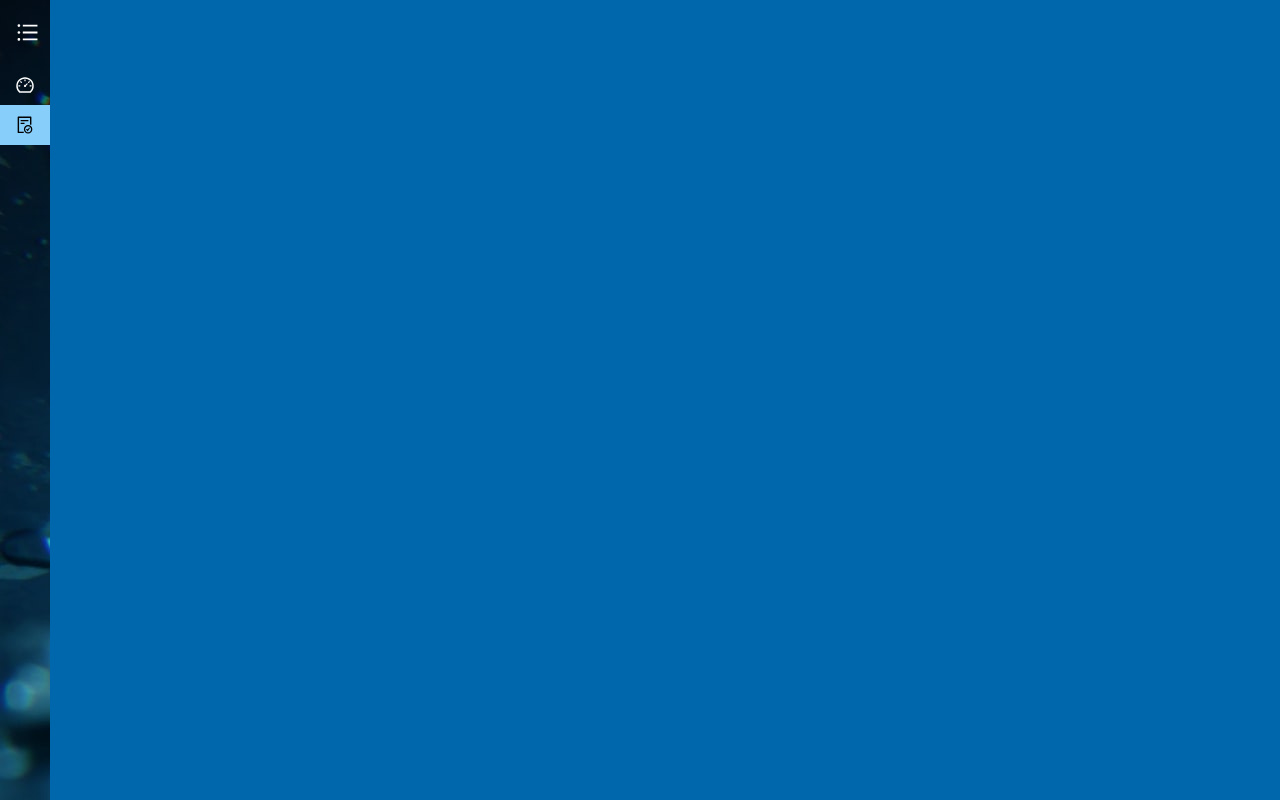
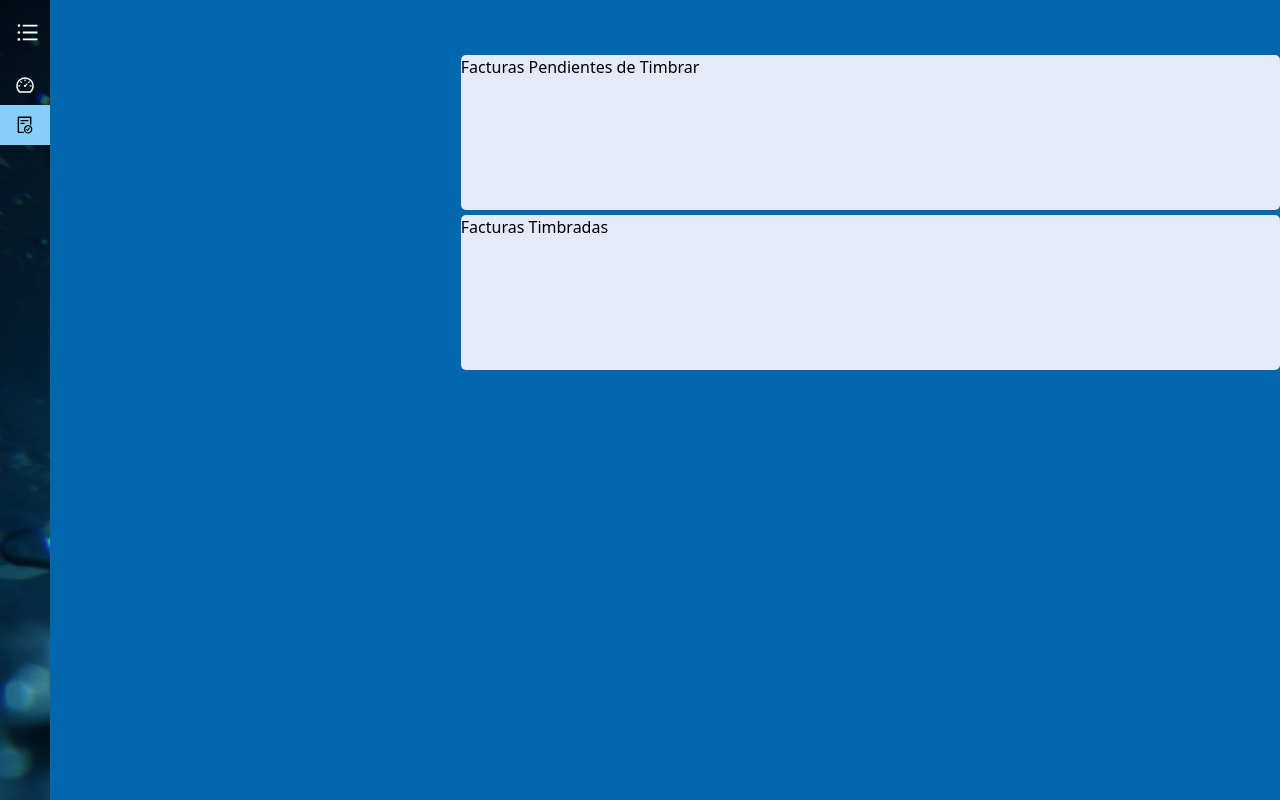
Before and after one commit to VABAJA/ERP, a React (Vite) app in the folder ERP-REPURA/: page /facturacion in a window 1280 px wide. Built offline with nearby package versions, Linux system fonts and the light colour scheme.

Commit message:
Se Crea pagina Facturacion

```diff
--- a/ERP-REPURA/src/App.css
+++ b/ERP-REPURA/src/App.css
@@ -352,7 +352,40 @@ h4 {
     justify-content: space-evenly;
     align-items: center;
 }
-.icons{
+
+.icons {
     width: 100px;
     height: 100px;
 }
+
+/*
+██████  ███████ ███    ██ ██████  ██ ███████ ███    ██ ████████ ███████ ███████
+██   ██ ██      ████   ██ ██   ██ ██ ██      ████   ██    ██    ██      ██
+██████  █████   ██ ██  ██ ██   ██ ██ █████   ██ ██  ██    ██    █████   ███████
+██      ██      ██  ██ ██ ██   ██ ██ ██      ██  ██ ██    ██    ██           ██
+██      ███████ ██   ████ ██████  ██ ███████ ██   ████    ██    ███████ ███████ */
+
+.containerPendientes{
+    display: flex;
+    flex-direction: column;
+    align-items: flex-end;
+    width: 100%;
+    height: 40vh;
+}
+
+.Pendientes {
+    margin-top: 5px;
+    width: 80%;
+    height: 100%;
+    border-radius: 5px;
+    background-color: var(--background-form);
+}
+
+.Timbradas {
+    margin-top: 5px;
+    width: 80%;
+    height: 100%;
+    border-radius: 5px;
+    background-color: var(--background-form);
+
+}
--- a/ERP-REPURA/src/components/Pendientes.jsx
+++ b/ERP-REPURA/src/components/Pendientes.jsx
@@ -1,9 +1,16 @@
-import React from 'react'
 
 const Pendientes = () => {
   return (
     <>
-    <h1>Facturas Pendientes</h1>
+      <div className="containerPendientes">
+
+        <div className="Pendientes">
+          <h1>Facturas Pendientes de Timbrar</h1>
+        </div>
+        <div className="Timbradas">
+          Facturas Timbradas
+        </div>
+      </div>
     </>
   )
 }
--- a/ERP-REPURA/src/components/PorTimbrar.jsx
+++ b/ERP-REPURA/src/components/PorTimbrar.jsx
@@ -3,7 +3,7 @@ import { Link } from 'react-router-dom'
 const porTimbrar = () => {
     return (
         <>
-            <Link link to='/pendientes'>
+            <Link link to='/facturacion'>
                 <div className="widgets__content">
 
                     <h4>Facturas Por Timbrar</h4>
--- a/ERP-REPURA/src/main.jsx
+++ b/ERP-REPURA/src/main.jsx
@@ -6,7 +6,6 @@ import { createBrowserRouter, RouterProvider } from 'react-router-dom'
 import Login from './pages/Login'
 import Dashboard from './pages/Dashboard'
 import Facturacion from './pages/Facturacion'
-import Pendientes from './components/Pendientes'
 import Nuevafactura from './pages/Nuevafactura'
 import Nuevocliente from './pages/Nuevocliente'
 
@@ -18,10 +17,6 @@ const router = createBrowserRouter([
   {
     path: '/facturacion',
     element: <Facturacion />,
-  },
-  {
-    path: '/pendientes',
-    element: <Pendientes />,
   },
   {
     path: '/nuevafactura',
--- a/ERP-REPURA/src/pages/Facturacion.jsx
+++ b/ERP-REPURA/src/pages/Facturacion.jsx
@@ -1,9 +1,17 @@
 import Sidebar from "../components/Sidebar"
+import Pendientes from "../components/Pendientes"
 
 const Facturacion = () => {
   return (
     <>
-      <Sidebar />
+      <div className="mainContainer">
+        <Sidebar />
+        <div className="gContainer">
+          <Pendientes />
+
+
+        </div>
+      </div>
     </>
   )
 }
```
